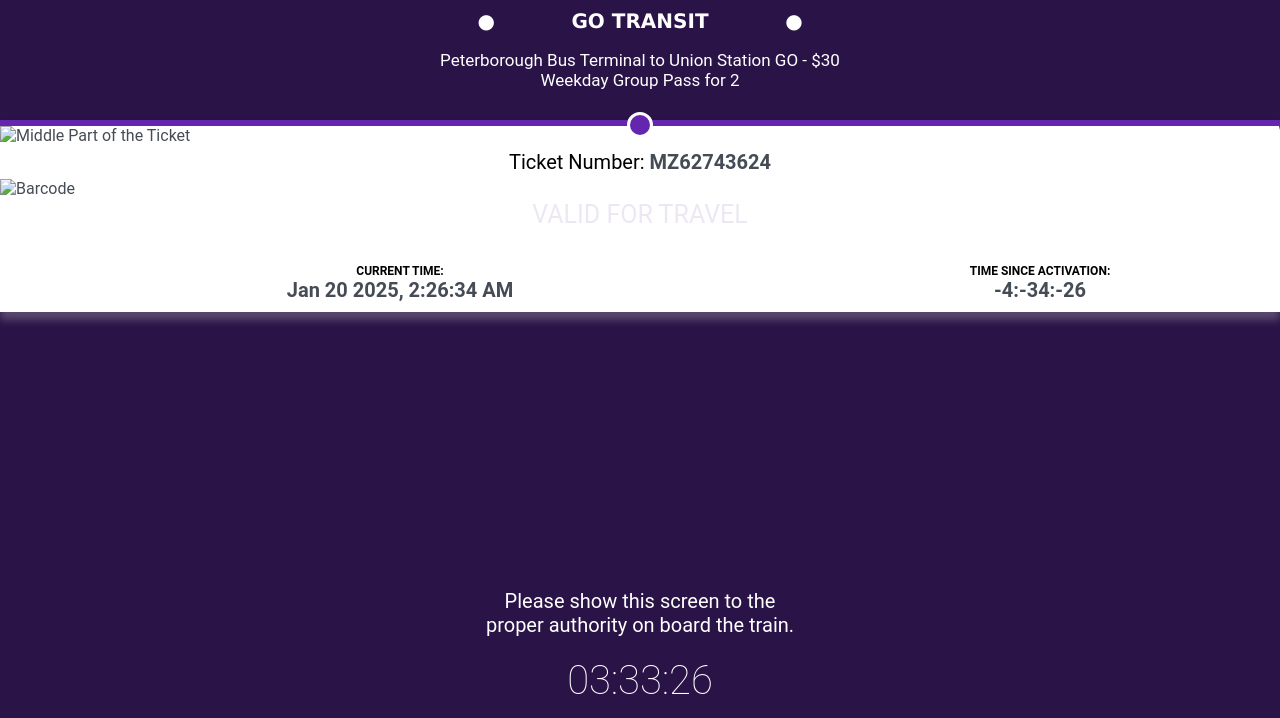
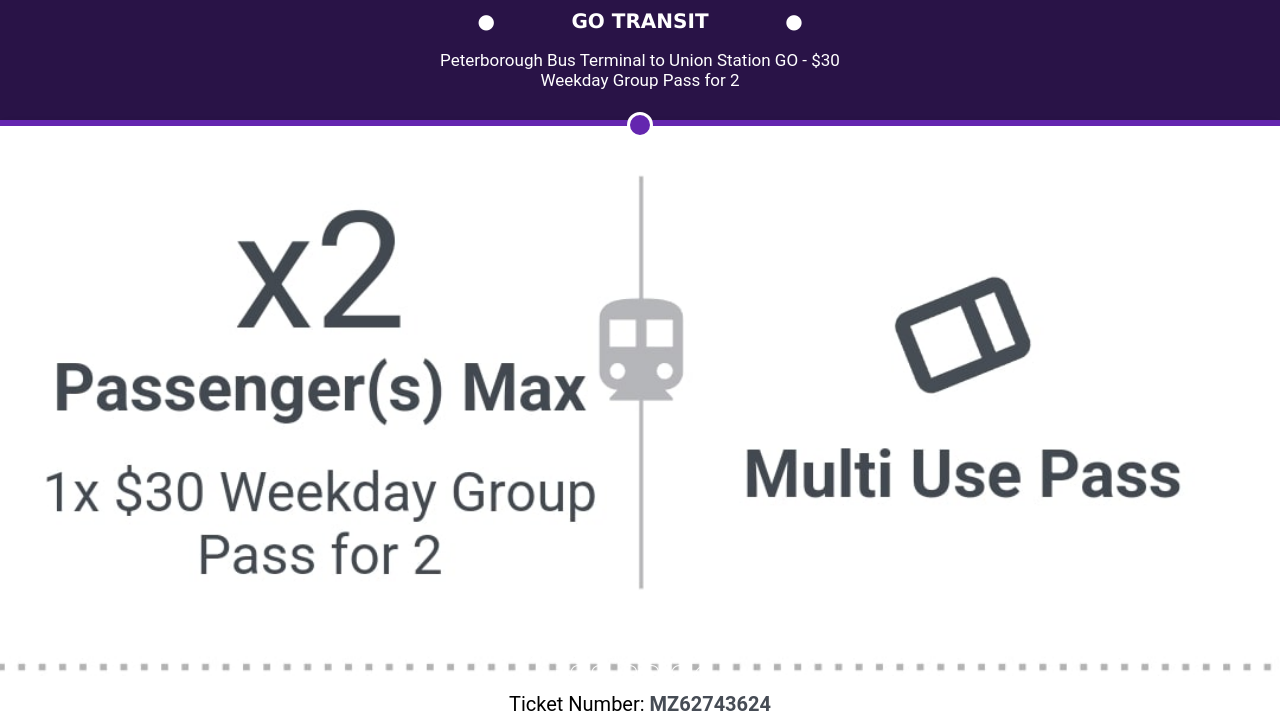
Before and after one commit to jay092000/GO_PASS, a plain HTML site: page index.html in a window 1280 px wide. Shown: the part 86-804 px from the top of the page. Drawn offline with Linux system fonts and the light colour scheme; the site is published under a folder, as on GitHub Pages, so addresses that start at the root find nothing.

Commit message:
Update index.html

```diff
--- a/index.html
+++ b/index.html
@@ -12,7 +12,7 @@
       <!-- Top Section -->
       <div class="top">
         <div class="logo">
-          <img src="/assets/go_header_logo.svg" alt="GO Transit Logo" />
+          <img src="./assets/go_header_logo.svg" alt="GO Transit Logo" />
         </div>
         <div class="title">
           <div class="marquee">
@@ -35,7 +35,7 @@
         <div class="middle_circle"></div>
         <div class="line"></div>
         <div class="middle_image">
-          <img src="/assets/middle_part.jpg" alt="Middle Part of the Ticket" />
+          <img src="./assets/middle_part.jpg" alt="Middle Part of the Ticket" />
         </div>
         <div class="time_number">
           <div class="text">
@@ -45,7 +45,7 @@
         <div class="validaion">
           <div class="barcode">
             <div class="barcode_image">
-              <img src="/assets/barcode.jpeg" alt="Barcode" />
+              <img src="./assets/barcode.jpeg" alt="Barcode" />
             </div>
             <div class="barcode_text">
               <span class="text">VALID FOR TRAVEL</span>
```
